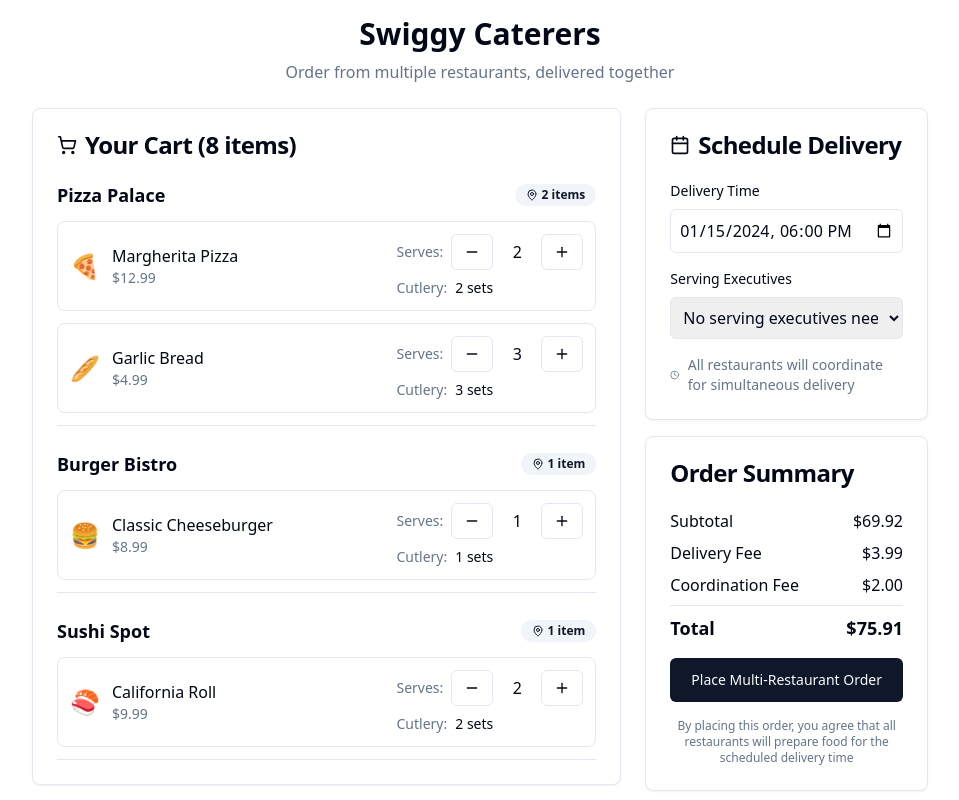
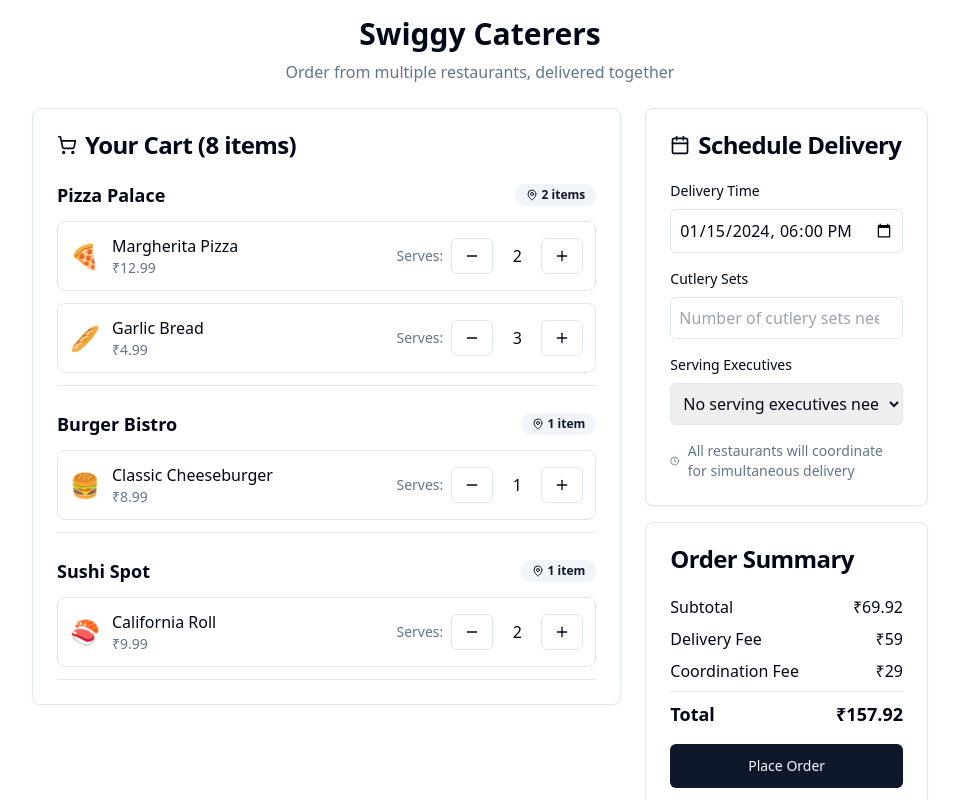
Before and after one commit to umeshsemu/meal-connect-plus, a React (Vite) app: page / in a window 1280 px wide. Shown: the top 800 px of the page, without its empty margins (160-1119 px from the left). Built offline with nearby package versions, Linux system fonts and the light colour scheme.

Commit message:
Refine caterer feature
Update currency to rupees, change button text, and adjust cutlery input.

```diff
--- a/src/pages/Index.tsx
+++ b/src/pages/Index.tsx
@@ -107,7 +107,7 @@ const Index = () => {
                           <span className="text-2xl">{item.image}</span>
                           <div>
                             <p className="font-medium">{item.item}</p>
-                            <p className="text-sm text-muted-foreground">${item.price}</p>
+                            <p className="text-sm text-muted-foreground">₹{item.price}</p>
                           </div>
                         </div>
                         <div className="space-y-2">
@@ -128,10 +128,6 @@ const Index = () => {
                             >
                               <Plus className="h-3 w-3" />
                             </Button>
-                          </div>
-                          <div className="flex items-center gap-2 text-sm">
-                            <span className="text-muted-foreground">Cutlery:</span>
-                            <span>{item.quantity} sets</span>
                           </div>
                         </div>
                       </div>
@@ -164,6 +160,15 @@ const Index = () => {
                   />
                 </div>
                 <div>
+                  <label className="block text-sm font-medium mb-2">Cutlery Sets</label>
+                  <input
+                    type="number"
+                    min="0"
+                    placeholder="Number of cutlery sets needed"
+                    className="w-full p-2 border rounded-md"
+                  />
+                </div>
+                <div>
                   <label className="block text-sm font-medium mb-2">Serving Executives</label>
                   <select className="w-full p-2 border rounded-md">
                     <option value="none">No serving executives needed</option>
@@ -188,25 +193,25 @@ const Index = () => {
                 <div className="space-y-2">
                   <div className="flex justify-between">
                     <span>Subtotal</span>
-                    <span>${totalAmount.toFixed(2)}</span>
+                    <span>₹{totalAmount.toFixed(2)}</span>
                   </div>
                   <div className="flex justify-between">
                     <span>Delivery Fee</span>
-                    <span>$3.99</span>
+                    <span>₹59</span>
                   </div>
                   <div className="flex justify-between">
                     <span>Coordination Fee</span>
-                    <span>$2.00</span>
+                    <span>₹29</span>
                   </div>
                   <Separator />
                   <div className="flex justify-between font-semibold text-lg">
                     <span>Total</span>
-                    <span>${(totalAmount + 3.99 + 2.00).toFixed(2)}</span>
+                    <span>₹{(totalAmount + 59 + 29).toFixed(2)}</span>
                   </div>
                 </div>
 
                 <Button className="w-full" size="lg">
-                  Place Multi-Restaurant Order
+                  Place Order
                 </Button>
 
                 <p className="text-xs text-muted-foreground text-center">
```
